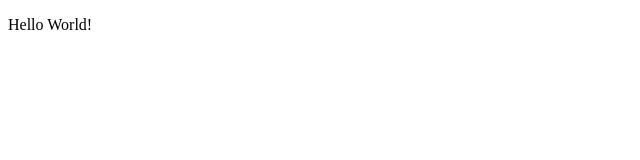
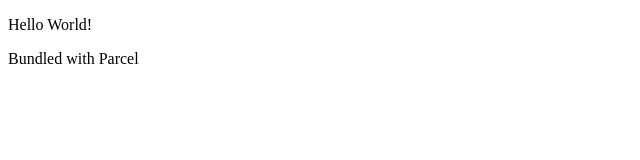
Before and after one commit to algorodev/simple-calculator, a website: page index.html in a window 1280 px wide. Shown: the whole page, without its empty margins (0-640 px from the left). Drawn offline with Linux system fonts and the light colour scheme.

Commit message:
feat: parcel installed, dev script and files ignored

```diff
--- a/index.html
+++ b/index.html
@@ -8,5 +8,6 @@
 </head>
 <body>
     <p>Hello World!</p>
+    <p>Bundled with Parcel</p>
 </body>
 </html>
```
Also changed, not shown: package.json (added, +13 -0 lines), 1 other file.
